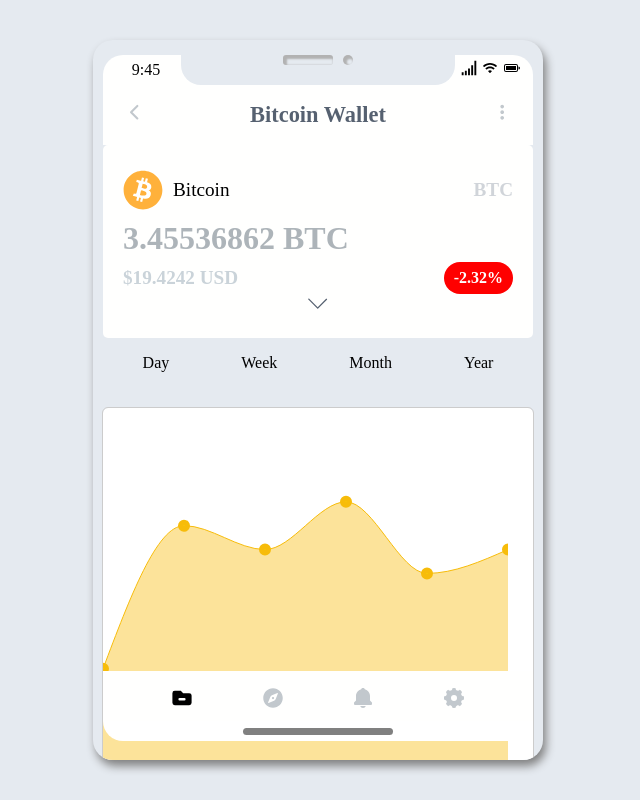
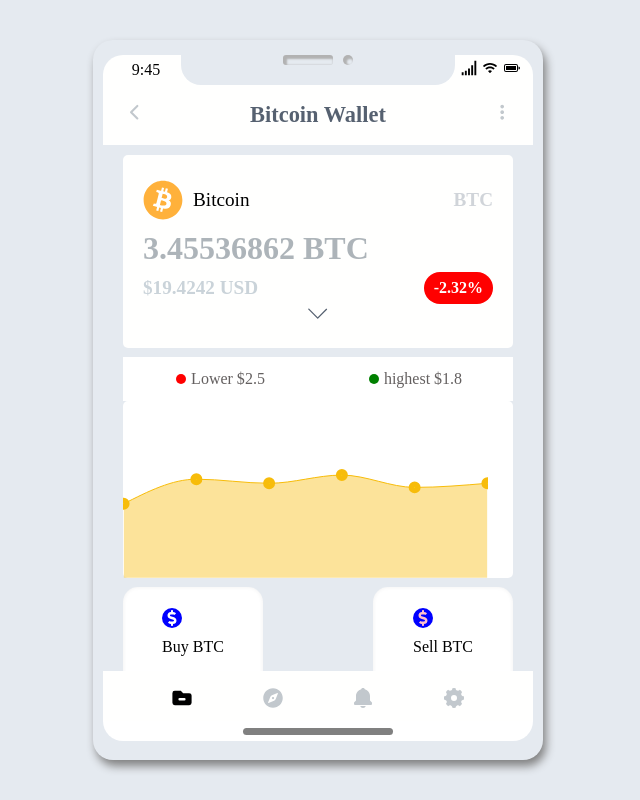
Before and after one commit to JohnMigwi/phone-layout, a React (Create React App) app: page / in a window 1280 px wide. Shown: the whole page, without its empty margins (322-962 px from the left). Built offline with nearby package versions, Linux system fonts and the light colour scheme.

Commit message:
made changes to middle section

```diff
--- a/src/Components/Body/Body.jsx
+++ b/src/Components/Body/Body.jsx
@@ -5,11 +5,11 @@
 
 const Body = () => {
   return (
-    <>
-    <UpperBody/>
-    <MiddleBody/>
-    <LowerBody/>
-    </>
+    <section className='bodySection'>
+        <UpperBody/>
+        <MiddleBody/>
+        <LowerBody/>
+    </section>
   )
 }
 
--- a/src/Components/Body/MiddleBody.js
+++ b/src/Components/Body/MiddleBody.js
@@ -18,8 +18,10 @@
   const maxDataValue = Math.max(...chartData.map((dataPoint) => dataPoint.uv));
   const minDataValue = Math.min(...chartData.map((dataPoint) => dataPoint.uv));
 
+  console.log(maxDataValue, minDataValue)
+
   return (
-    <>
+    <section className='middle-section'>
       <div className="period-buttons">
         <div className="period-text" onClick={() => handlePeriodChange('day')}>
           Day
@@ -35,12 +37,18 @@
         </div>
       </div>
 
-      <div>
+      <div className='analytics'>
         <div className='left'>
-        <CustomTooltip maxDataValue={maxDataValue} />
+          <span className='dot'></span>
+          <span>
+            Lower ${maxDataValue}
+          </span>
         </div>
         <div className='right'>
-        <CustomTooltip  minDataValue={minDataValue} />
+          <span className='dot'></span>
+          <span>
+            highest ${minDataValue}
+          </span>
         </div>
       </div>
       <div className="middle-body">
@@ -61,7 +69,7 @@
           </AreaChart>
         </ResponsiveContainer>
       </div>
-    </>
+    </ section>
   );
 };
 
--- a/src/index.css
+++ b/src/index.css
@@ -157,7 +157,48 @@
 
 
 /* end of header stylings */
+/* body section */
+.bodySection{
+  height: 80%;
+  overflow-y: auto;
+  padding: 0 20px;
+  display: flex;
+  flex-direction: column;
+  justify-content: space-evenly;
+  overflow-y: auto;
+}
 
+.bodySection .middle-section{
+  height: 40%;
+}
+.bodySection .analytics{
+  background-color: white;
+  height: 20%;
+  display: flex;
+
+}
+
+.bodySection .analytics div{
+  flex: 1;
+  text-align: center;
+  display: flex;
+  justify-content: center;
+  align-items: center;
+  gap: 5px;
+  color: #646060;
+}
+
+.bodySection .analytics div .dot{
+  display: inline-block;
+  height: 10px;
+  width: 10px;
+  border-radius: 50%;
+  background-color: red;
+}
+.bodySection .analytics div:last-child .dot{
+  background-color: green;
+}
+/* end of body section */
 .top-layer {
   display: flex;
   justify-content: space-between;
@@ -283,11 +324,8 @@
   align-items: center;
   background-color: #fff;
   padding: 65px 25px 0px 0px ;
-  outline: 1px solid #ccc;
   border-radius: 5px;
-  margin-top: 5px;
-  margin-bottom: 20px ;
-  height:100% ;
+  height:80%;
 
 }
 
@@ -296,7 +334,6 @@
 .lower-body {
   display: flex;
   justify-content: space-between;
-  padding: 10px;
 
 }
 
@@ -403,8 +440,7 @@
 .period-buttons {
   display: flex;
   justify-content: center;
-  margin-top: 10px;
-  margin-bottom: 5px;
+  display: none;
 
 }
 
```
